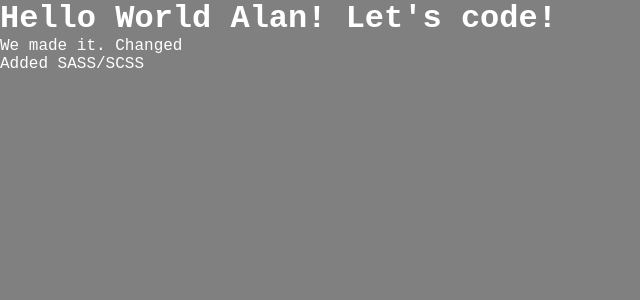
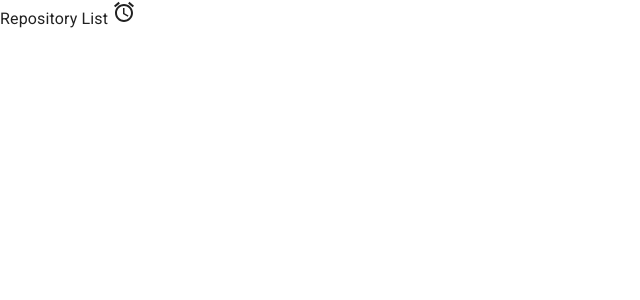
Before and after one commit to AlanDeveloperEX/github_explorer, a React app: page / in a window 1280 px wide. Shown: the top 300 px of the page, without its empty margins (0-640 px from the left). Built offline with nearby package versions, Linux system fonts and the light colour scheme.

Commit message:
install mui and mui-icons dependence

```diff
--- a/package.json
+++ b/package.json
@@ -8,6 +8,11 @@
     "build": "cross-env NODE_ENV=production webpack"
   },
   "dependencies": {
+    "@emotion/react": "^11.7.0",
+    "@emotion/styled": "^11.6.0",
+    "@material-ui/core": "^5.0.0-beta.5",
+    "@material-ui/icons": "^4.11.2",
+    "@mui/material": "^5.2.2",
     "react": "^17.0.2",
     "react-dom": "^17.0.2"
   },
--- a/public/index.html
+++ b/public/index.html
@@ -4,6 +4,7 @@
   <meta charset="UTF-8">
   <meta http-equiv="X-UA-Compatible" content="IE=edge">
   <meta name="viewport" content="width=device-width, initial-scale=1.0">
+  <link rel="stylesheet" href="https://fonts.googleapis.com/css?family=Roboto:300,400,500,700&display=swap" />
   <title>GitHub Explorer</title>
 </head>
 <body>
--- a/src/App.jsx
+++ b/src/App.jsx
@@ -1,12 +1,14 @@
-import './styles/global.scss'
+import CssBaseline from '@material-ui/core/CssBaseline';
+import './styles/global.jsx'
+import RepositoryList from './components/RepositoryList'
 
 export default function App() {
 
   return (
     <>
-      <h1>Hello World Alan! Let's code!</h1>
-      <p>We made it. Changed</p>
-      <p>Added SASS/SCSS</p>
+      <CssBaseline />
+
+      <RepositoryList/>
     </>
   )
 }
--- /dev/null
+++ b/src/components/RepositoryList.jsx
@@ -0,0 +1,12 @@
+import React from 'react'
+import AccessAlarmIcon from '@material-ui/icons/AccessAlarm';
+
+const RepositoryList = () => {
+  return (
+    <div>
+      Repository List <AccessAlarmIcon/>
+    </div>
+  )
+}
+
+export default RepositoryList
--- /dev/null
+++ b/src/styles/global.jsx
@@ -0,0 +1,11 @@
+// import darkScrollbar from '@material-ui/core/darkScrollbar';
+
+// const theme = createTheme({
+//   components: {
+//     MuiCssBaseline: {
+//       styleOverrides: {
+//         body: theme.palette.mode === 'dark' ? darkScrollbar() : null,
+//       },
+//     },
+//   },
+// });
--- a/src/styles/global.scss
+++ /dev/null
@@ -1,11 +0,0 @@
-* {
-  padding: 0;
-  margin: 0;
-  box-sizing: border-box;
-}
-
-body {
-  font-family: "Courier New", Courier, monospace;
-  background-color: gray;
-  color: white;
-}
```
Also changed, not shown: 1 other file (tests, documents, lock files or other folders).
